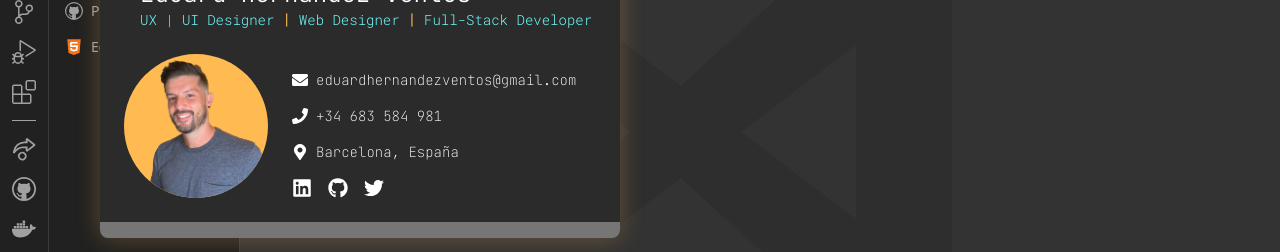
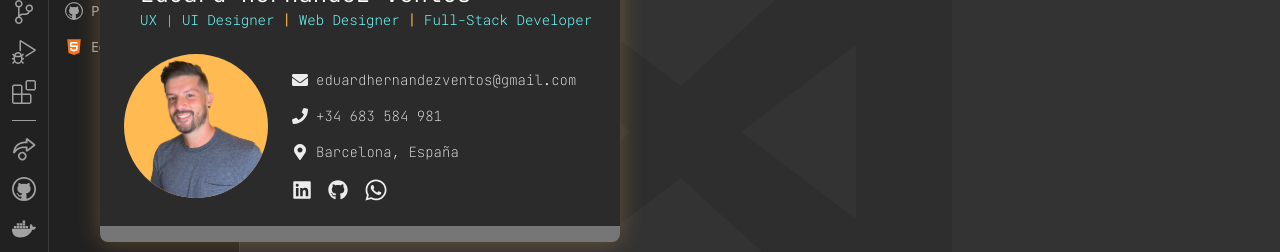
Before and after one commit to trosdesuru/resumee, a React (Vite) app in the folder project/: page / in a window 1280 px wide. Both pictures are taken after a click on the element "Eduard Hernández". Shown: the part 172-424 px from the top of the page. Built offline with nearby package versions, Linux system fonts and the light colour scheme; a web font is replaced by a local one.

Commit message:
enhanced profile card and finished, #cv

```diff
--- a/project/src/components/ProfileCard.jsx
+++ b/project/src/components/ProfileCard.jsx
@@ -1,5 +1,5 @@
 import React, { useState } from 'react'
-import { FaLinkedin, FaGithub, FaTwitter, FaEnvelope, FaPhone, FaMapMarkerAlt } from 'react-icons/fa'
+import { FaLinkedin, FaGithub, FaWhatsapp, FaEnvelope, FaPhone, FaMapMarkerAlt } from 'react-icons/fa'
 
 const ProfileCard = ({ position, onClose }) => {
     const [dragging, setDragging] = useState(false)
@@ -83,28 +83,28 @@ const ProfileCard = ({ position, onClose }) => {
                     </div>
 
                     <div className="flex flex-col space-y-4 mt-4">
-                        <div className="flex items-center space-x-2">
+                        <div className="flex items-center space-x-2 text-[#ECECEC]">
                             <FaEnvelope />
-                            <p className='text-sm font-jetbrains font-thin'>eduardhernandezventos@gmail.com</p>
+                            <p className='text-sm font-jetbrains font-thin text-[#ECECEC]'>eduardhernandezventos@gmail.com</p>
                         </div>
-                        <div className="flex items-center space-x-2">
+                        <div className="flex items-center space-x-2 text-[#ECECEC]">
                             <FaPhone />
-                            <p className='text-sm font-jetbrains font-thin'>+34 683 584 981</p>
+                            <p className='text-sm font-jetbrains font-thin text-[#ECECEC]'>+34 683 584 981</p>
                         </div>
-                        <div className="flex items-center space-x-2">
+                        <div className="flex items-center space-x-2 text-[#ECECEC]">
                             <FaMapMarkerAlt />
-                            <p className='text-sm font-jetbrains font-thin'>Barcelona, España</p>
+                            <p className='text-sm font-jetbrains font-thin text-[#ECECEC]'>Barcelona, España</p>
                         </div>
 
-                        <div className="flex space-x-4 mt-4">
-                            <a href="https://www.linkedin.com/in/tuusuario" target="_blank" rel="noopener noreferrer">
-                                <FaLinkedin className="hover:text-[#FFBA52]" size={20} />
+                        <div className="flex space-x-4 mt-4 items-center text-[#ECECEC]">
+                            <a href="https://www.linkedin.com/in/eduard-hernandez-ventos" target="_blank" rel="noopener noreferrer">
+                                <FaLinkedin className="hover:text-bleu" size={20} />
                             </a>
-                            <a href="https://github.com/tuusuario" target="_blank" rel="noopener noreferrer">
-                                <FaGithub className="hover:text-[#FFBA52]" size={20} />
+                            <a href="https://github.com/trosdesuru" target="_blank" rel="noopener noreferrer">
+                                <FaGithub className="hover:text-textSecondary" size={20} />
                             </a>
-                            <a href="https://twitter.com/tuusuario" target="_blank" rel="noopener noreferrer">
-                                <FaTwitter className="hover:text-[#FFBA52]" size={20} />
+                            <a href="https://wa.me/683584981" target="_blank" rel="noopener noreferrer">
+                                <FaWhatsapp className="hover:text-green-500" size={24} />
                             </a>
                         </div>
                     </div>
```
